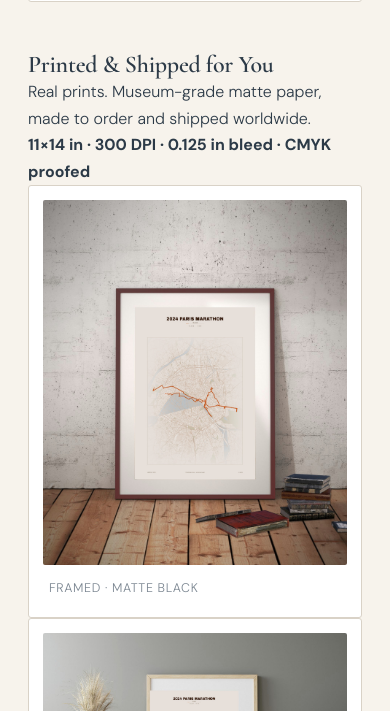
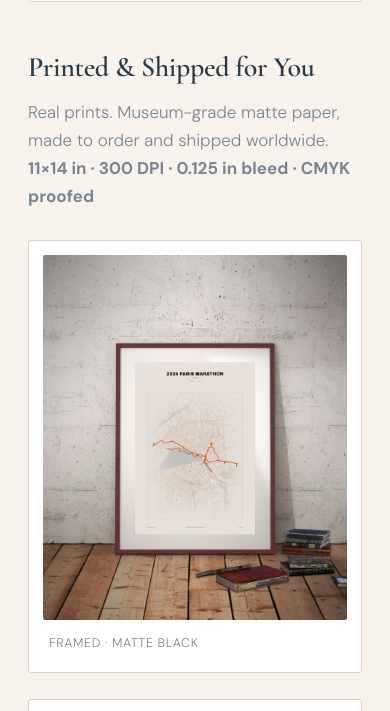
Before and after one commit to markwilkinsjr/geo-info-site, a plain HTML site: page index.html in a window 390 px wide. Shown: the part 3908-4619 px from the top of the page. Drawn offline with nearby package versions, Linux system fonts and the light colour scheme.

Commit message:
Define missing grid4/sec/lede CSS classes

```diff
--- a/index.html
+++ b/index.html
@@ -52,7 +52,7 @@ section{padding:68px 0}
 .prod .ico{font-size:27px;margin-bottom:14px}
 .prod h3{font-size:21px;margin-bottom:9px}
 .prod p{font-size:14px;color:var(--sub)}
-.samples{display:grid;grid-template-columns:repeat(auto-fit,minmax(250px,1fr));gap:26px}
+.samples{display:grid;grid-template-columns:repeat(auto-fit,minmax(250px,1fr));gap:26px} .grid4{display:grid;grid-template-columns:repeat(4,1fr);gap:26px;align-items:start} .grid4>.sample{grid-column:span 1} .grid4>.sample[style*="grid-column:1/-1"]{grid-column:1/-1} .sec{font-size:clamp(28px,3.4vw,40px);margin-bottom:14px} .lede{font-size:17px;color:var(--sub);max-width:720px;margin-bottom:30px} @media(max-width:980px){ .grid4{grid-template-columns:repeat(2,1fr)} } @media(max-width:640px){ .grid4{grid-template-columns:1fr} }
 .sample{background:#fff;border:1px solid var(--line);padding:14px;border-radius:3px}
 .sample img{width:100%;display:block;border-radius:2px}
 .sample .cap{font-size:12.5px;color:var(--sub);padding:13px 6px 5px;letter-spacing:.05em}
```
